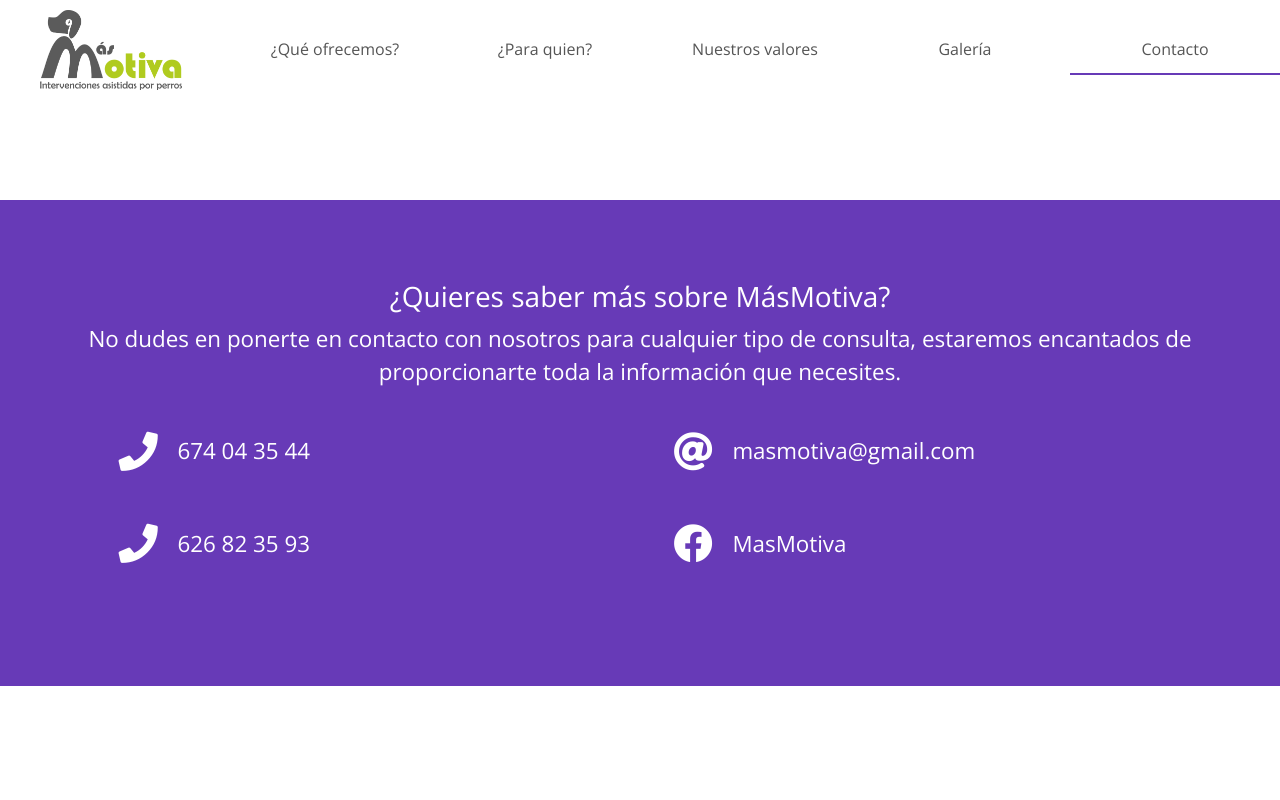
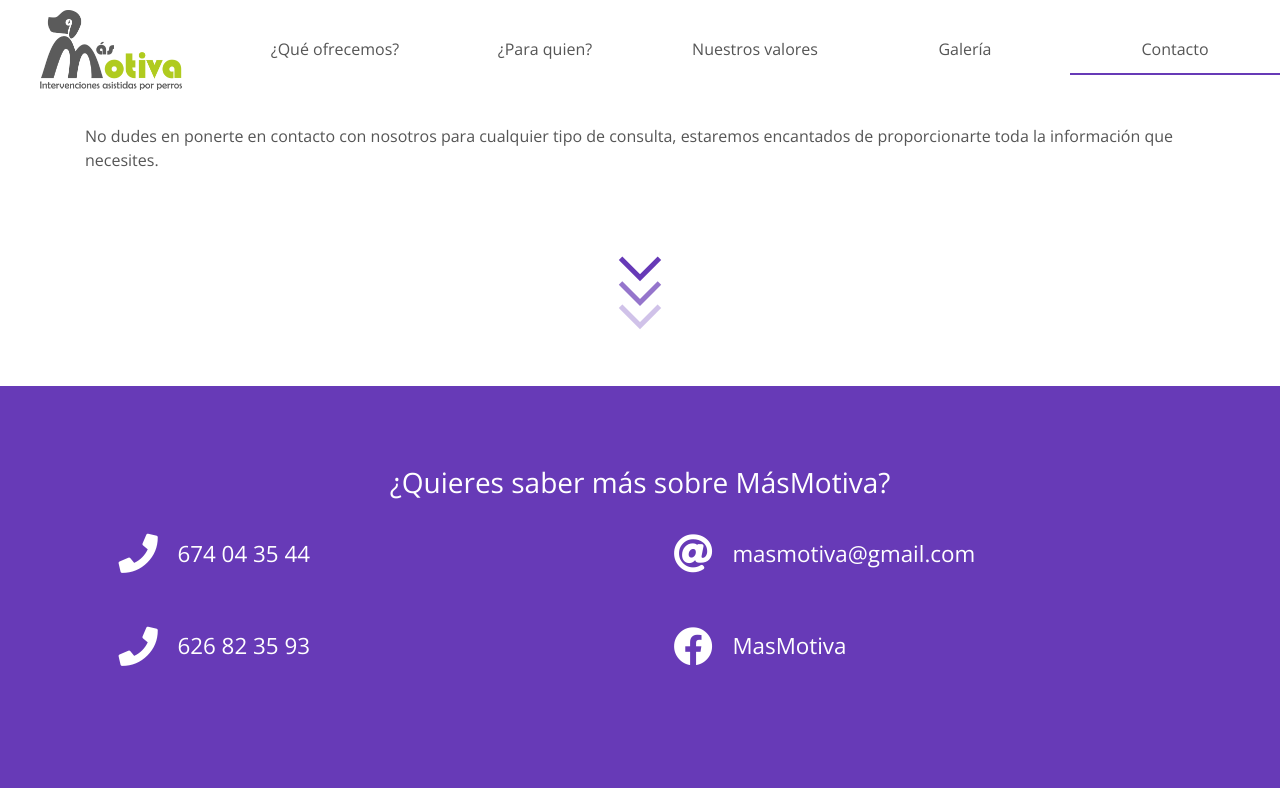
Before and after one commit to sgonzalo84/mas-motiva, an Angular app: page /contacto in a window 1280 px wide. Built offline with nearby package versions, Linux system fonts and the light colour scheme.

Commit message:
Añadid carrusel en galeria. Mejorados estilos

```diff
--- a/src/app/contact/contact.component.html
+++ b/src/app/contact/contact.component.html
@@ -0,0 +1,13 @@
+<div class=" container mt-2 mt-lg-4 mb-5">
+  <h2 class="d-md-none text-center purple">Contacto</h2>
+
+  <p>No dudes en ponerte en contacto con nosotros para cualquier tipo de consulta, estaremos
+    encantados de proporcionarte toda la información que necesites.</p>
+  <div class="contact">
+    <div class="arrow">
+      <span></span>
+      <span></span>
+      <span></span>
+    </div>
+  </div>
+</div>
--- a/src/app/contact/contact.component.scss
+++ b/src/app/contact/contact.component.scss
@@ -0,0 +1,47 @@
+@import "~styles/variables";
+
+.contact {
+  position: relative;
+  min-height: 150px;
+
+  .arrow {
+    position: absolute;
+    top: 50%;
+    left: 50%;
+    transform: translate(-50%, -50%);
+
+    span {
+      display: block;
+      width: 30px;
+      height: 30px;
+      border-bottom: 5px solid $purple;
+      border-right: 5px solid $purple;
+      transform: rotate(45deg);
+      margin: -10px;
+      animation: animate 2s infinite;
+    }
+
+    span:nth-child(2) {
+      animation-delay: -0.2s;
+    }
+
+    span:nth-child(3) {
+      animation-delay: -0.4s;
+    }
+  }
+
+}
+
+@keyframes animate {
+  0% {
+    opacity: 0;
+    transform: rotate(45deg) translate(-20px, -20px);
+  }
+  50% {
+    opacity: 1;
+  }
+  100% {
+    opacity: 0;
+    transform: rotate(45deg) translate(20px, 20px);
+  }
+}
--- a/src/app/footer/footer.component.html
+++ b/src/app/footer/footer.component.html
@@ -3,17 +3,19 @@
     <div class="row text-center">
       <div class="col-12">
         <h3>¿Quieres saber más sobre MásMotiva?</h3>
-        <p>No dudes en ponerte en contacto con nosotros para cualquier tipo de consulta, estaremos
-          encantados de proporcionarte toda la información que necesites.</p>
+
         <ul>
           <li class="justify-content-center justify-content-lg-start">
-            <span class="icon"><i class="fas fa-phone" aria-hidden="true"></i></span>674 04 35 44
+            <span class="icon"><i class="fas fa-phone" aria-hidden="true"></i></span>
+            <a href="tel:+34674043544">674 04 35 44</a>
           </li>
           <li class="justify-content-center justify-content-lg-start">
-            <span class="icon"><i class="fas fa-at" aria-hidden="true"></i></span>masmotiva@gmail.com
+            <span class="icon"><i class="fas fa-at" aria-hidden="true"></i></span>
+            <a href="mailto:masmotiva@gmail.com">masmotiva@gmail.com</a>
           </li>
           <li class="justify-content-center justify-content-lg-start">
-            <span class="icon"><i class="fas fa-phone" aria-hidden="true"></i></span>626 82 35 93
+            <span class="icon"><i class="fas fa-phone" aria-hidden="true"></i></span>
+            <a href="tel:+34626823593">626 82 35 93</a>
           </li>
           <li class="justify-content-center justify-content-lg-start">
             <span class="icon"><i class="fab fa-facebook" aria-hidden="true"></i></span>
--- a/src/app/gallery/gallery.component.html
+++ b/src/app/gallery/gallery.component.html
@@ -1,3 +1,15 @@
-<div class="container">
-  <p>En construcción</p>
+<div class=" container mt-2 mt-lg-4 mb-5">
+  <h2 class="d-md-none text-center red">Galería de imagenes</h2>
+
+  <carousel>
+    <slide *ngFor="let slide of slides; let index=index">
+      <img [src]="slide.image" alt="image slide" style="display: block; width: 100%;">
+
+      <div class="carousel-caption">
+        <h4>Slide {{index}}</h4>
+        <p>{{slide.text}}</p>
+      </div>
+    </slide>
+  </carousel>
+
 </div>
--- a/src/app/gallery/gallery.component.ts
+++ b/src/app/gallery/gallery.component.ts
@@ -1,4 +1,4 @@
-import { Component, OnInit } from '@angular/core';
+import {Component, OnInit} from '@angular/core';
 
 @Component({
   selector: 'app-gallery',
@@ -7,7 +7,17 @@ import { Component, OnInit } from '@angular/core';
 })
 export class GalleryComponent implements OnInit {
 
-  constructor() { }
+  slides = [
+    {
+      image: 'https://images.unsplash.com/photo-1566424170650-64c9f7f9556f?ixlib=rb-1.2.1&ixid=eyJhcHBfaWQiOjEyMDd9&auto=format&fit=crop&w=1350&q=80',
+      text:'un perrete'
+    },
+    {image: 'https://images.unsplash.com/photo-1509924295413-6722539acbb3?ixlib=rb-1.2.1&ixid=eyJhcHBfaWQiOjEyMDd9&auto=format&fit=crop&w=1350&q=80'},
+    {image: 'https://images.unsplash.com/photo-1525724568671-387c60d56919?ixlib=rb-1.2.1&auto=format&fit=crop&w=1350&q=80'}
+  ];
+
+  constructor() {
+  }
 
   ngOnInit(): void {
   }
--- a/src/app/home/home.component.html
+++ b/src/app/home/home.component.html
@@ -22,7 +22,7 @@
 
 </div>
 
-<div class="block purple">
+<div class="block green">
   <div class="container">
     <h2>¿Cómo lo hacemos?</h2>
     <div class="rectangle">
--- a/src/app/home/home.component.scss
+++ b/src/app/home/home.component.scss
@@ -19,6 +19,17 @@
 
 .purple {
   background-color: $purple;
+  color: white;
+
+  .icon {
+    margin-right: .5em;
+    font-size: 1.75em;
+    color: white;
+  }
+}
+
+.green{
+  background-color: $green;
   color: white;
 
   .icon {
--- a/src/app/offer/offer.component.html
+++ b/src/app/offer/offer.component.html
@@ -1,5 +1,5 @@
 <div class="container mt-2 mt-lg-4 mb-5">
-  <h2 class="d-md-none text-center mt-2 mb-4">¿Qué ofrecemos?</h2>
+  <h2 class="d-md-none green text-center">¿Qué ofrecemos?</h2>
   <p>Ofrecemos la planificación y desarrollo de diferentes programas de Intervención Asistida por Perros adaptados a las
     necesidades de cada colectivo y cada persona.</p>
   <p> Nuestras intervenciones están basadas en la profesionalidad, tanto del especialista como del perro de apoyo, con
--- a/src/app/target/target.component.html
+++ b/src/app/target/target.component.html
@@ -1,5 +1,5 @@
 <div class="container mt-2 mt-lg-4 mb-5">
-  <h2 class="d-md-none text-center mt-2 mb-4">¿A quién nos dirigimos?</h2>
+  <h2 class="d-md-none text-center pink">¿A quién nos dirigimos?</h2>
   <p>Las Intervenciones Asistidas por Perros están dirigidas a los siguientes colectivos:</p>
 
   <ul>
@@ -40,14 +40,14 @@
     tiempo.</p>
 </div>
 
-<div class="carousel-container pt-5 pb-5">
+<div class="carousel-container pt-5 pb-5 mb-5">
   <div class="container">
     <div class="row">
       <div class="col-md-12">
 
         <carousel class="quote-carousel" [isAnimated]="true">
           <slide>
-            <blockquote class="blockquote bg-white p-5 shadow rounded">
+            <blockquote class="blockquote bg-white shadow rounded">
               <div class="custom-icon bg-primary shadow-sm"><i class="fa fa-quote-left text-white"></i></div>
               <p class="mb-0 mt-2 font-italic">"Más motiva es la leche "</p>
               <footer class="blockquote-footer pt-4 mt-4 border-top">Alguien del
@@ -57,7 +57,7 @@
           </slide>
 
           <slide>
-            <blockquote class="blockquote bg-white p-5 shadow rounded">
+            <blockquote class="blockquote bg-white shadow rounded">
               <div class="custom-icon bg-primary shadow-sm"><i class="fa fa-quote-left text-white"></i></div>
               <p class="mb-0 mt-2 font-italic">"Lo petan por tos laos"</p>
               <footer class="blockquote-footer pt-4 mt-4 border-top">Someone famous in
@@ -67,7 +67,7 @@
           </slide>
 
           <slide>
-            <blockquote class="blockquote bg-white p-5 shadow rounded">
+            <blockquote class="blockquote bg-white shadow rounded">
               <div class="custom-icon bg-primary shadow-sm"><i class="fa fa-quote-left text-white"></i></div>
               <p class="mb-0 mt-2 font-italic">"Este es un testimonio del gran trabajo que hace más motiva en nuestro centro y bla bla bla bla"</p>
               <footer class="blockquote-footer pt-4 mt-4 border-top">Someone famous in
--- a/src/app/target/target.component.scss
+++ b/src/app/target/target.component.scss
@@ -1,4 +1,7 @@
 @import "~styles/variables";
+@import "~bootstrap/scss/functions";
+@import "~bootstrap/scss/variables";
+@import "~bootstrap/scss/mixins/_breakpoints";
 
 .carousel-container {
   background: linear-gradient(130deg, $yellow, $pink);
@@ -14,9 +17,8 @@
   }
 
   .carousel-control {
-    width: 10%;
+    width: 20%;
     align-items: flex-start;
-    padding: 135px 16px 0 16px;
 
     .carousel-control-prev-icon, .carousel-control-next-icon {
       width: 35px;
@@ -40,38 +42,40 @@
     }
   }
 
-  .carousel-indicators {
-    position: relative;
-    order: 2;
-
-    li {
-      width: 25px;
-      height: 25px;
-      cursor: pointer;
-      border: 1px solid #ccc;
-      box-shadow: 0 0 5px rgba(0, 0, 0, 0.1);
-      border-radius: 50%;
-      opacity: 0.4;
-      overflow: hidden;
-      transition: all .4s ease-in;
-      vertical-align: middle;
-    }
-
-    .active {
-      width: 50px;
-      height: 50px;
-      opacity: 1;
-      transition: all .2s;
-    }
-  }
+  //.carousel-indicators {
+  //  position: relative;
+  //  order: 2;
+  //
+  //  li {
+  //    width: 15px;
+  //    height: 15px;
+  //    cursor: pointer;
+  //    border: 1px solid #ccc;
+  //    box-shadow: 0 0 5px rgba(0, 0, 0, 0.1);
+  //    border-radius: 50%;
+  //    opacity: 0.4;
+  //    overflow: hidden;
+  //    transition: all .4s ease-in;
+  //    vertical-align: middle;
+  //    margin: 0 8px;
+  //  }
+  //
+  //  .active {
+  //    width: 18px;
+  //    height: 18px;
+  //    opacity: 1;
+  //    transition: all .2s;
+  //  }
+  //}
 
   .carousel-item {
-    padding: 3em 5em;
+    padding: 4em 0;
   }
 
   .blockquote {
     position: relative;
     font-size: 1.1rem;
+    padding: 2em 1.25em;
 
     .custom-icon {
       width: 50px;
@@ -85,8 +89,24 @@
       left: 50px;
     }
   }
+}
 
+// Medium devices (tablets, 768px and up)
+@include media-breakpoint-up(md) {
+  .quote-carousel {
+    .carousel-item {
+      padding: 3em 5em;
+    }
 
+    .carousel-control {
+      width: 10%;
+      padding: 135px 16px 0 16px;
+    }
+
+    .blockquote {
+      padding: 3rem;
+    }
+  }
 }
 
 @keyframes gradient {
--- a/src/app/values/values.component.html
+++ b/src/app/values/values.component.html
@@ -1,5 +1,5 @@
 <div class="container mt-2 mt-lg-4 mb-5">
-  <h2 class="d-md-none text-center mt-2 mb-4">Nuestros valores</h2>
+  <h2 class="d-md-none text-center blue">Nuestros valores</h2>
 
   <div class="row featurette">
     <div class="col-md-7">
--- a/src/styles/_variables.scss
+++ b/src/styles/_variables.scss
@@ -38,3 +38,9 @@ ul {
 .text-purple {
   color: $purple;
 }
+
+h2 {
+  padding: .15em 0;
+  margin-top: .5rem !important;
+  margin-bottom: 1rem !important;
+}
```
